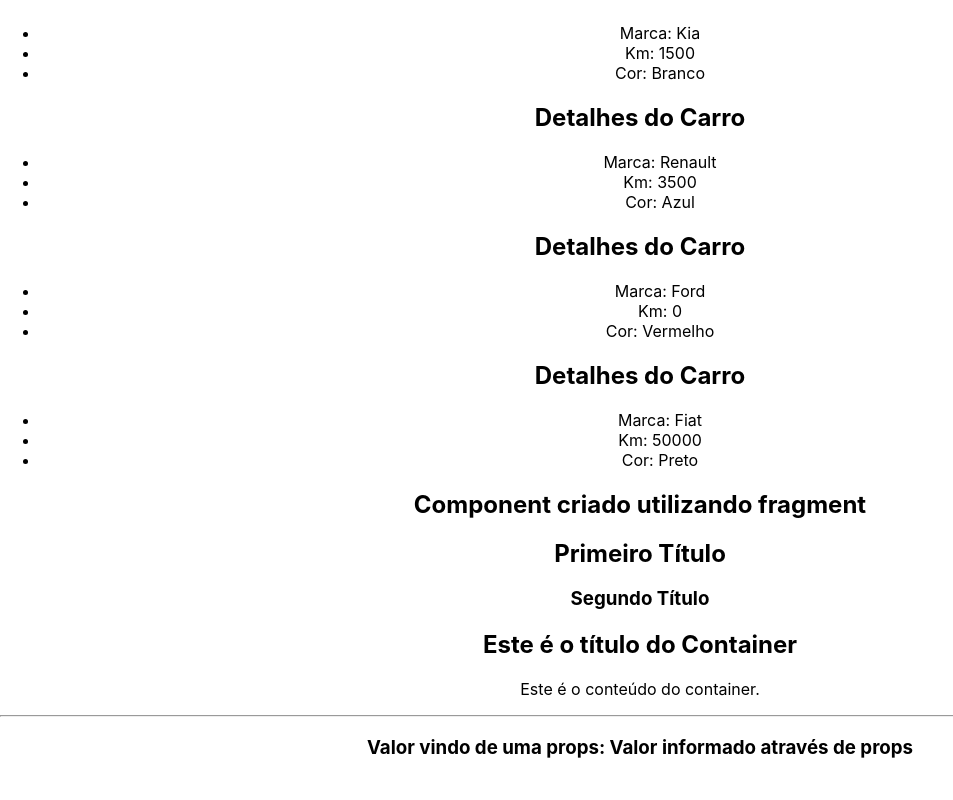
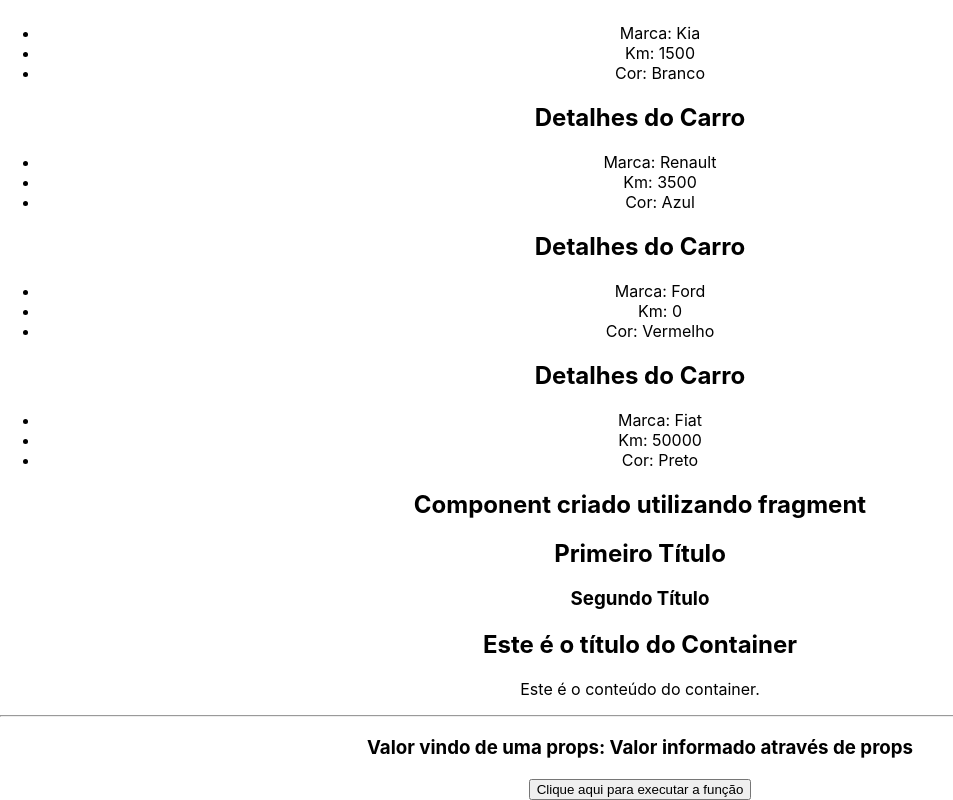
Before and after one commit to xanderifer1974/curso-react-do-zero-a-maestria-avancando, a React (Create React App) app: page / in a window 1280 px wide. Shown: the part 2963-3763 px from the top of the page, without its empty margins (0-953 px from the left). Before the commit the page ends 3741 px from the top, so only its background shows below. Built offline with nearby package versions, Linux system fonts and the light colour scheme.

Commit message:
Função como prop

```diff
--- a/src/App.js
+++ b/src/App.js
@@ -10,6 +10,7 @@
 import CarDetails from "./components/CarDetails";
 import Fragment from "./components/Fragment";
 import Container from "./components/Container";
+import ExecuteFuncion from "./components/ExecuteFuncion";
 
 function App() {
   const userName = "Rodrigo Pereira";
@@ -20,6 +21,10 @@
     { id: 4, brand: "Ford", km: 0, color: "Vermelho" },
     { id: 5, brand: "Fiat", km: 50000, color: "Preto" },
   ];
+
+  function ShowMessage(){
+    console.log("Evento do componente pai!")
+  }
 
   return (
     <div className="App">
@@ -39,14 +44,14 @@
       {/*Props*/}
       <ShowUserName name={userName} />
       {/*Destructiring*/}
-      <CarDetails brand="Honda" km={50000} color="Vermelho" />
+      <CarDetails  brand="Honda" km={50000} color="Vermelho" />
       {/*Reaproveitando */}
-      <CarDetails brand="Forkd" km={0} color="Azul" />
-      <CarDetails brand="Fiat" km={4500} color="Branco" />
+      <CarDetails  brand="Forkd" km={0} color="Azul" />
+      <CarDetails  brand="Fiat" km={4500} color="Branco" />
       {/*Loop em Array de Objetos */}
       <h3>Fazendo um loop em Array de Objetos</h3>
       {cars.map((car) => (
-        <CarDetails brand={car.brand} km={car.km} color={car.color} />
+        <CarDetails  key={car.id} brand={car.brand} km={car.km} color={car.color} />
       ))}
       {/*Fragments */}
       <h2>Component criado utilizando fragment</h2>
@@ -55,8 +60,8 @@
       <Container anotherValue="Valor informado através de props" >
         <p>Este é o conteúdo do container.</p>
       </Container>
-
-
+      {/*Executar função */}
+      <ExecuteFuncion MyFunction={ShowMessage} />
     </div>
   );
 }
--- /dev/null
+++ b/src/components/ExecuteFuncion.jsx
@@ -0,0 +1,9 @@
+const ExecuteFuncion = ({MyFunction}) => {
+  return (
+    <div>
+      <button onClick={MyFunction}>Clique aqui para executar a função</button>
+    </div>
+  )
+}
+
+export default ExecuteFuncion
```
